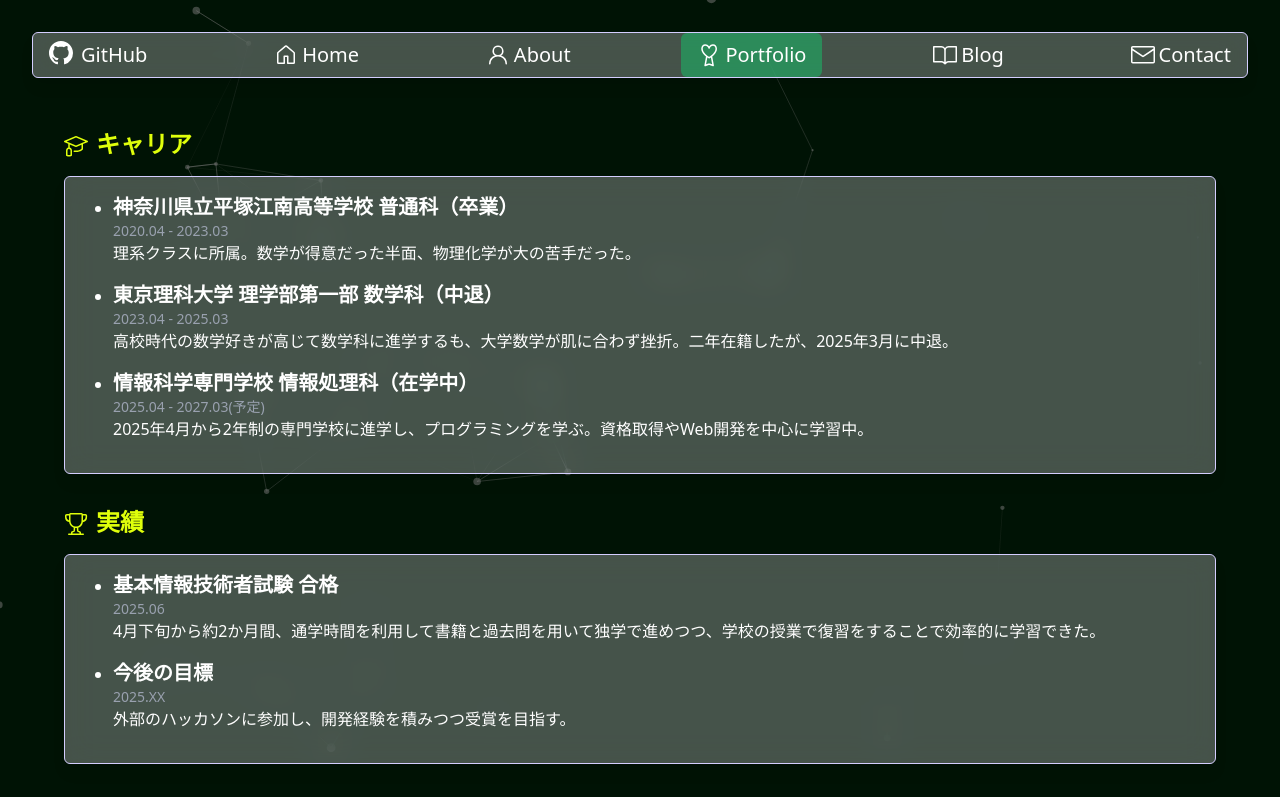
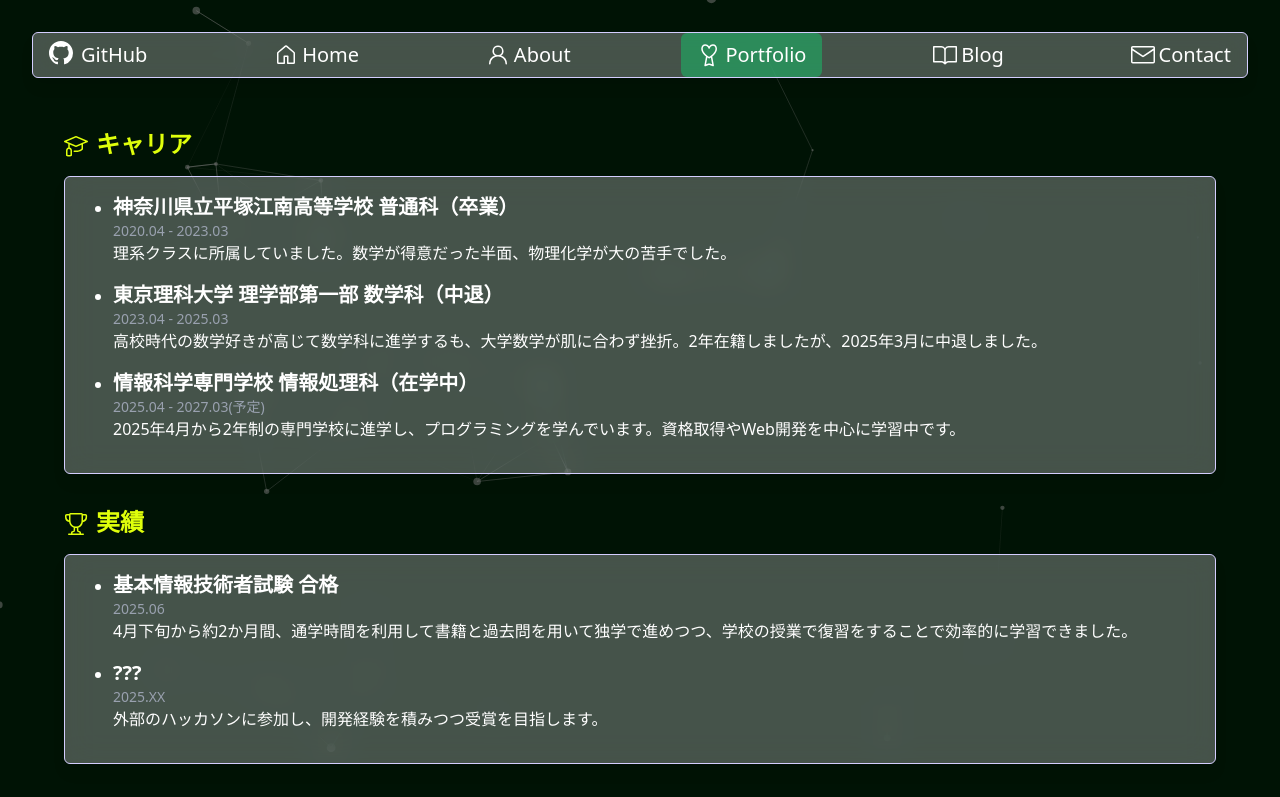
Before and after one commit to ars0611/my-portfolio, a Next.js app: page /portfolio in a window 1280 px wide. Shown: the top 797 px of the page. Built offline with nearby package versions, Linux system fonts and the light colour scheme.

Commit message:
fix: some sentences

```diff
--- a/src/app/page.tsx
+++ b/src/app/page.tsx
@@ -5,7 +5,7 @@ import { ChangingPhrase } from "./ui/ChangingPhrase";
 
 
 export default function Home() {
-  const greeting = "`Hello, ${name}!`"
+  const greeting :string = "`Hello, ${name}!`"
   return (
     <>
       <div className="flex flex-col w-full md:flex-row h-full justify-around items-center px-4">
--- a/src/app/ui/About/AboutMe.tsx
+++ b/src/app/ui/About/AboutMe.tsx
@@ -13,17 +13,17 @@ export function AboutMe() {
             <div className="glass p-4 mx-16">
                 <h2 className=" mb-2">米浜 匡平</h2><br />
                 <p>情報科学専門学校 1年生</p><br />
-                <p>高校時代、数学が好きでそのまま大学も数学科へ進むも、大学数学が肌に合わず挫折。2025年4月から進路を変更し、2年制の専門学校でプログラミングを学んでいます。</p><br />
-                <p>Web開発に興味があり、現在はReactやNext.jsを使った開発を学んでいます。フロントエンドメインで学んでいますが、バックエンドにも興味があるので今後はREST APIやデータベースについても学んでいきたいです。</p>
+                <p>高校時代、数学が好きでそのまま大学も数学科へ進むも、大学数学が肌に合わず挫折しました。2025年4月から進路を変更し、2年制の専門学校でプログラミングを学んでいます。</p><br />
+                <p>Web開発に興味があり、現在はReactやNext.jsを使った開発を学んでいます。フロントエンドをメインで学んでいますが、バックエンドにも興味があるので今後はREST APIやデータベースについても学んでいきたいです。</p>
             </div>
         </div>
 
         <h1 className="mb-4 px-16"><GoUnmute className="icon" />好きな曲</h1>
         <div className="flex flex-col md:flex-row items-center justify-center">
-            <div className="glass p-4 mb-8 mx-32">
+            <div className="glass p-4 mb-8 mx-16">
                 <iframe width="400" height="225" src="https://www.youtube.com/embed/OwLkGMBYL7I" title="[Alexandros] - 無心拍数 (MMV)" allow="accelerometer; autoplay; clipboard-write; encrypted-media; gyroscope; picture-in-picture; web-share" referrerPolicy="strict-origin-when-cross-origin" allowFullScreen></iframe>
             </div>
-            <div className="glass p-4 mb-8 mx-32">
+            <div className="glass p-4 mb-8 mx-16">
                 <iframe width="400" height="225" src="https://www.youtube.com/embed/bCCRV3gMunY" title="ハンブレッダーズ「グー」Lyric Video" allow="accelerometer; autoplay; clipboard-write; encrypted-media; gyroscope; picture-in-picture; web-share" referrerPolicy="strict-origin-when-cross-origin" allowFullScreen></iframe>
             </div>
         </div>
@@ -32,7 +32,7 @@ export function AboutMe() {
         <div className="flex flex-col mb-8">
             <div className="glass mb-4 p-4 mx-16">
                 <h2 className="mb-2"><VscCoffee className="text-[1.5rem] icon" />コーヒー</h2>
-                <p>コーヒーが好きで、自宅ではハンドドリップで淹れています。帰宅後に一休みしてコーヒーを飲むことが日々の楽しみ。好きな豆はブラジル。苦味の強いコーヒーが好みです。</p>
+                <p>コーヒーが好きで、自宅ではハンドドリップで淹れています。帰宅後に一休みしてコーヒーを飲むことが日々の楽しみです。好きな豆はブラジルで、苦味の強いコーヒーが好みです。</p>
             </div>
             <div className="glass mb-4 p-4 mx-16">
                 <h2 className="mb-2"><GoRocket className="text-[1.5rem] icon" />競技プログラミング</h2>
@@ -42,7 +42,7 @@ export function AboutMe() {
 
         <h1 className="mb-4 px-16"><GoCrossReference className="icon" />一言</h1>
         <div className="glass p-4 mb-8 mx-16">
-            <p>目指すはつよつよエンジニア！好きを仕事にして人生を進めたい。</p>
+            <p>目指すはつよつよエンジニア！技術でめんどくさいを解決したいです。</p>
         </div>
         </>
 
--- a/src/app/ui/Portfolio/Achivement.tsx
+++ b/src/app/ui/Portfolio/Achivement.tsx
@@ -15,13 +15,13 @@ const achivements: Achievement[] = [
         id: 1,
         title: "基本情報技術者試験 合格",
         date: "2025.06",
-        description: "4月下旬から約2か月間、通学時間を利用して書籍と過去問を用いて独学で進めつつ、学校の授業で復習をすることで効率的に学習できた。",
+        description: "4月下旬から約2か月間、通学時間を利用して書籍と過去問を用いて独学で進めつつ、学校の授業で復習をすることで効率的に学習できました。",
     },
     {
         id: 2,
-        title: "今後の目標",
+        title: "???",
         date: "2025.XX",
-        description: "外部のハッカソンに参加し、開発経験を積みつつ受賞を目指す。"
+        description: "外部のハッカソンに参加し、開発経験を積みつつ受賞を目指します。"
     },
 ];
 
--- a/src/app/ui/Portfolio/Jouney.tsx
+++ b/src/app/ui/Portfolio/Jouney.tsx
@@ -14,19 +14,19 @@ const journey: JourneyItem[] = [
         id: 1,
         period: "2020.04 - 2023.03",
         title: "神奈川県立平塚江南高等学校 普通科（卒業）",
-        description: "理系クラスに所属。数学が得意だった半面、物理化学が大の苦手だった。",
+        description: "理系クラスに所属していました。数学が得意だった半面、物理化学が大の苦手でした。",
     },
     {
         id: 2,
         period: "2023.04 - 2025.03",
         title: "東京理科大学 理学部第一部 数学科（中退）",
-        description: "高校時代の数学好きが高じて数学科に進学するも、大学数学が肌に合わず挫折。二年在籍したが、2025年3月に中退。",
+        description: "高校時代の数学好きが高じて数学科に進学するも、大学数学が肌に合わず挫折。2年在籍しましたが、2025年3月に中退しました。",
     },
     {
         id: 3,
         period: "2025.04 - 2027.03(予定)",
         title: "情報科学専門学校 情報処理科（在学中）",
-        description: "2025年4月から2年制の専門学校に進学し、プログラミングを学ぶ。資格取得やWeb開発を中心に学習中。",
+        description: "2025年4月から2年制の専門学校に進学し、プログラミングを学んでいます。資格取得やWeb開発を中心に学習中です。",
     },
 ];
 
--- a/src/app/ui/Portfolio/TechSkill.tsx
+++ b/src/app/ui/Portfolio/TechSkill.tsx
@@ -17,49 +17,49 @@ const skills: Skill[] = [
         name: "HTML/CSS",
         level: 2,
         icon: <SiHtml5 className="inline-block mr-2" />,
-        description: "授業で基礎を学習した。CSSが苦手。",
+        description: "授業で基礎を学習しました。CSSが苦手です。",
     },
     {
         id: 2,
         name: "JavaScript",
         level: 3,
         icon: <SiJavascript className="inline-block mr-2" />,
-        description: "授業で基礎を学習した。DOM操作やイベント処理にも対応。",
+        description: "授業で基礎を学習しました。DOM操作やイベント処理を行えます。",
     },
     {
         id: 3,
         name: "TypeScript",
         level: 2,
         icon: <SiTypescript className="inline-block mr-2" />,
-        description: "独学。調べながら簡単なコーディングが可能。このサイトを構築できるくらいのスキル。",
+        description: "独学。調べながら簡単なコーディングが可能です。このサイトを構築できるくらいのスキルです。",
     },
     {
         id: 4,
         name: "Python",
         level: 4,
         icon: <SiPython className="inline-block mr-2" />,
-        description: "独学。競技プログラミングで使用。基本的なアルゴリズムの実装が可能。",
+        description: "独学。基本的なアルゴリズムの実装が可能です。競技プログラミングで使用しています。",
     },
     {
         id: 5,
         name: "React",
         level: 2,
         icon: <SiReact className="inline-block mr-2" />,
-        description: "独学。基本的なコンポーネントの作成が可能。状態管理など基本的なフックの使用が可能。",
+        description: "独学。状態管理などのフックを用いて、基本的なコンポーネントの作成が可能です。",
     },
     {
         id: 6,
         name: "Next.js",
         level: 2,
         icon: <SiNextdotjs className="inline-block mr-2" />,
-        description: "独学。基本的なページの作成が可能。SSRやSSGの理解は浅い。",
+        description: "独学。基本的なページの作成が可能です。このサイトを構築できるくらいのスキルです。",
     },
     {
         id: 7,
         name: "Git",
         level: 1,
         icon: <SiGit className="inline-block mr-2" />,
-        description: "独学。基本操作は可能。業務やチーム開発での活用方法は未知。",
+        description: "独学。基本操作は可能です。業務やチーム開発での活用方法は未知です。",
     }
 ];
 
--- a/src/app/ui/Portfolio/Works.tsx
+++ b/src/app/ui/Portfolio/Works.tsx
@@ -16,7 +16,7 @@ const works: Work[] = [
         id: 1,
         title: "ポートフォリオサイト",
         date: "2025.09",
-        description: "Next.js使用して作成したポートフォリオサイト。自己紹介や個人ブログを掲載。",
+        description: "Next.js使用して作成したポートフォリオサイトです。自己紹介や個人ブログを掲載しています。",
         link: "https://example.com",
         github: "https://github.com/ars0611/my-portfolio"
     },
@@ -24,7 +24,7 @@ const works: Work[] = [
         id: 2,
         title: "AtCoder",
         date: "2025.07 - 現在",
-        description: "Highest Rate：455（茶）, Perf：1018（9/24現在）主にABCにPythonで参加。年内に緑色を目指す。",
+        description: "Highest Rate：522（茶）, Perf：1018（9/27現在）主にABCにPythonで参加しています。年内に緑色への昇格を目指します。",
         link: "https://atcoder.jp/users/ars0611",
         github: "https://github.com/ars0611/AtCoder"
     },
```
